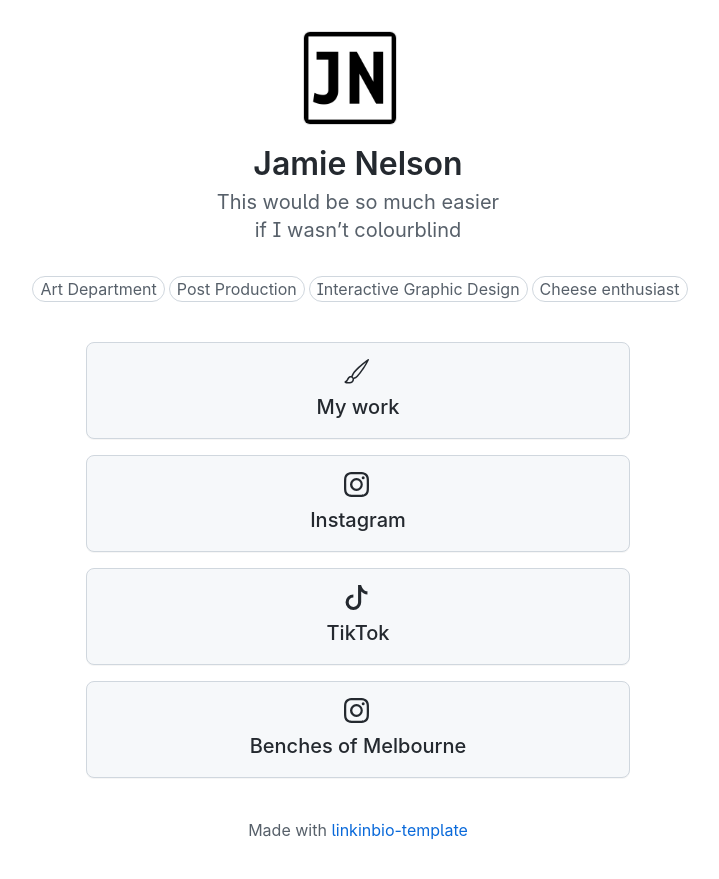
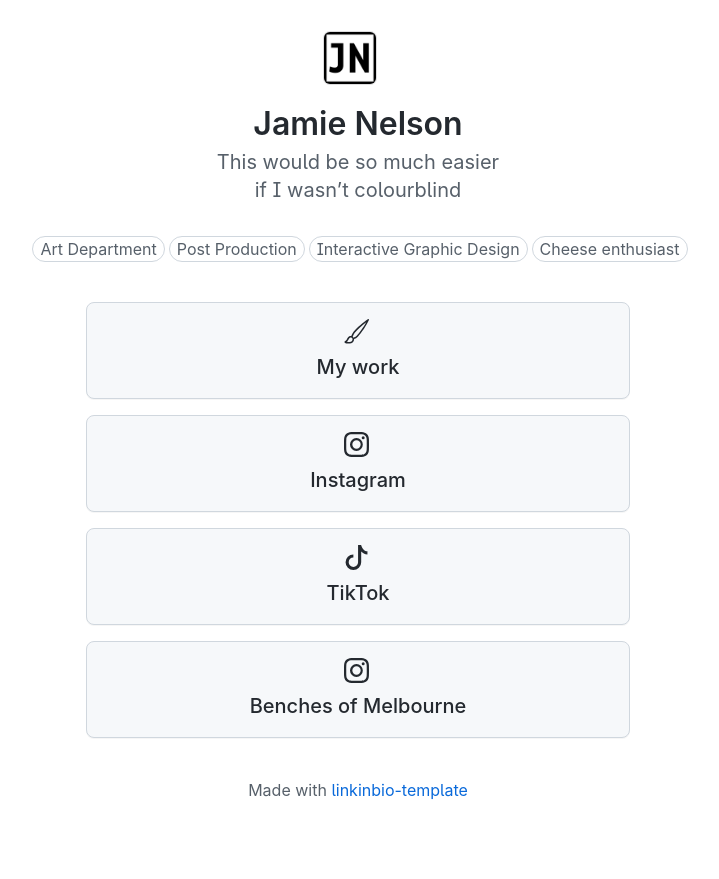
Before and after one commit to jmenelsn/bio, a Jekyll site: the page built from index.md, in a window 1280 px wide. Shown: the top 879 px of the page, without its empty margins (282-1001 px from the left). Built offline with Jekyll 4.4.1, drawn with Linux system fonts in a browser that asks for light colours; our own code applies the rules of GitHub Pages for plain Markdown files.

Commit message:
Update profile.html

```diff
--- a/_includes/profile.html
+++ b/_includes/profile.html
@@ -2,7 +2,7 @@
     <h1 class="d-inline-block mt-3">
 
             <span class="pr-3"><img class="avatar text-center mb-3" alt="{{ page.avatar-alt-text }}"
-                    src="{{ page.avatar-url }}" width="92" height="92"></span>
+                    src="{{ page.avatar-url }}" width="52" height="52"></span>
 
         <span class="d-flex">
             <span class="">{{ page.avatar-name }}</span>
```
